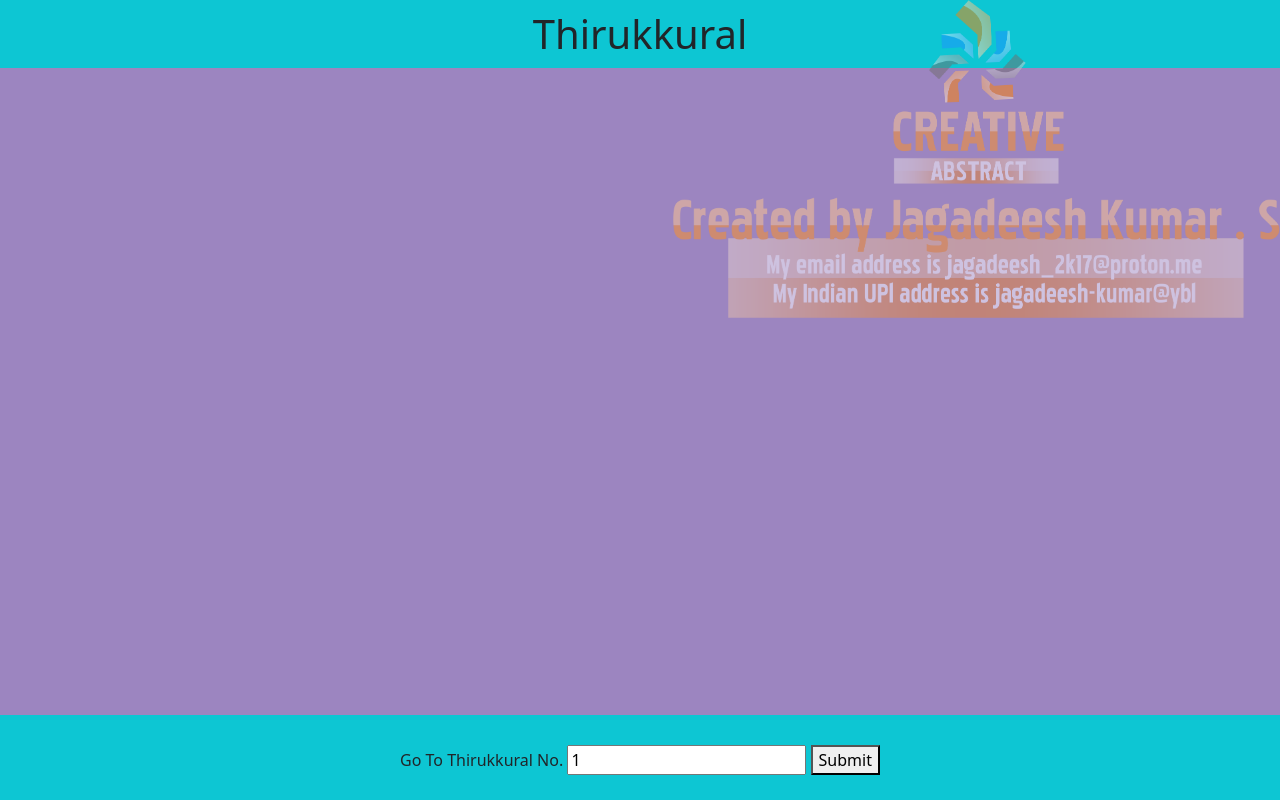
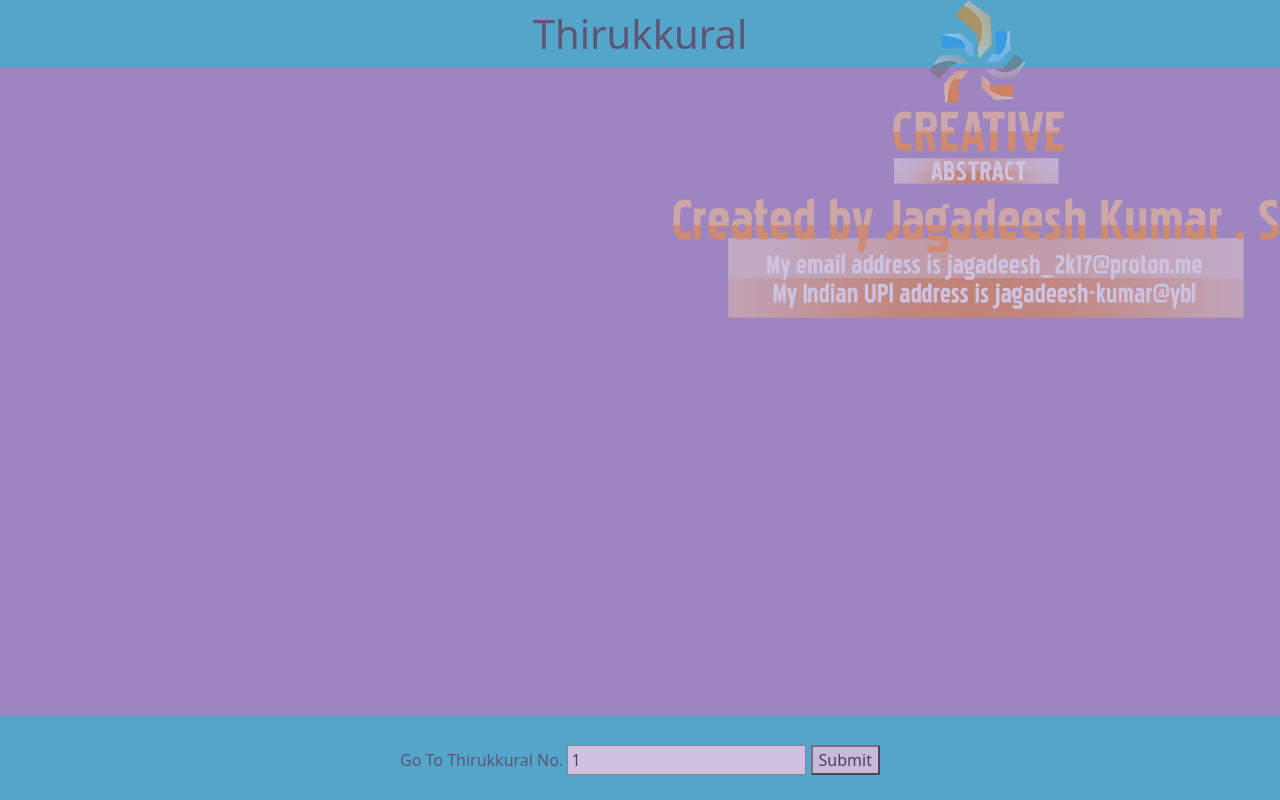
Before and after one commit to Jagadeesh-Kumar-Initial-Is-S/Thirukkural-using-API, a plain HTML site: page index.html in a window 1280 px wide. Drawn offline with nearby package versions, Linux system fonts and the light colour scheme; no server answers.

Commit message:
Add files via upload

```diff
--- a/style.css
+++ b/style.css
@@ -15,6 +15,7 @@ body {
     top:0;
     width: 100%;
     padding: 10px;
+    opacity: 0.5;
 }
 
 .data {
@@ -33,6 +34,7 @@ body {
     height: 85px;
     text-align: center;
     padding: 30px;
+    opacity: 0.5;
 }
 
 .image {
```
